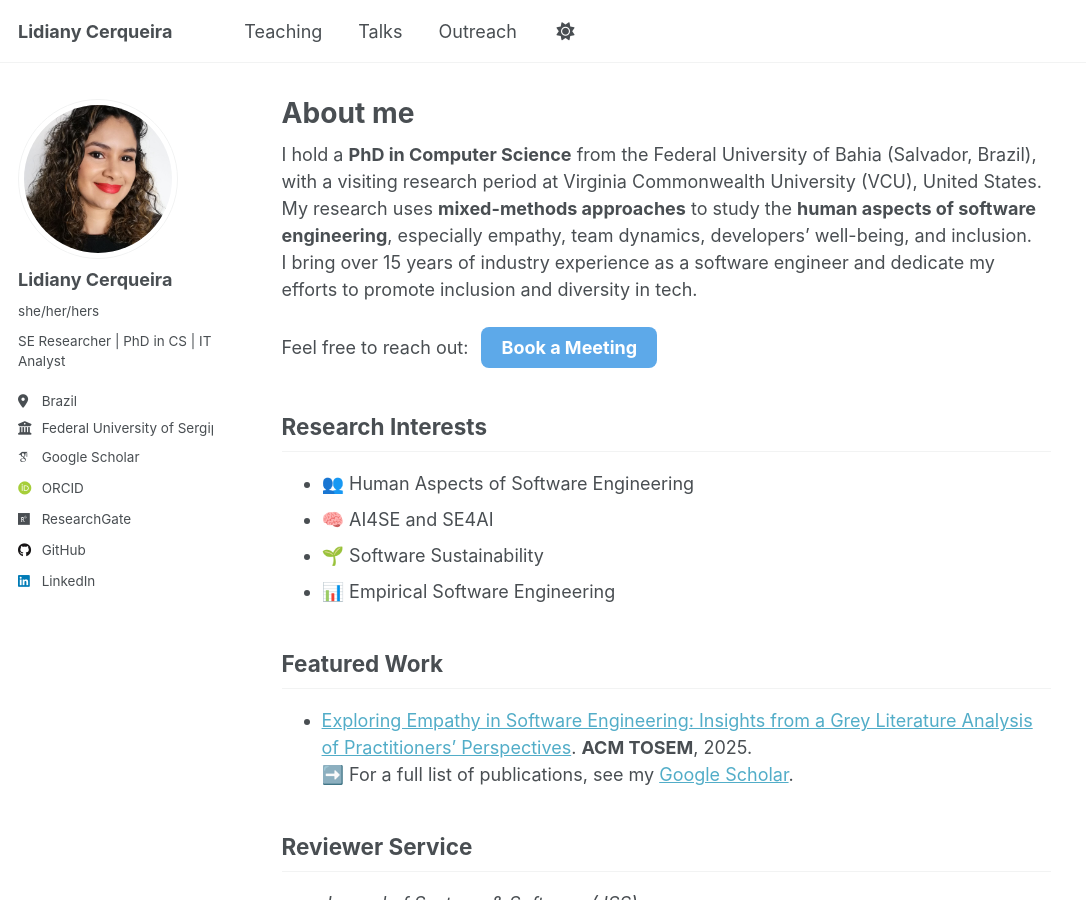
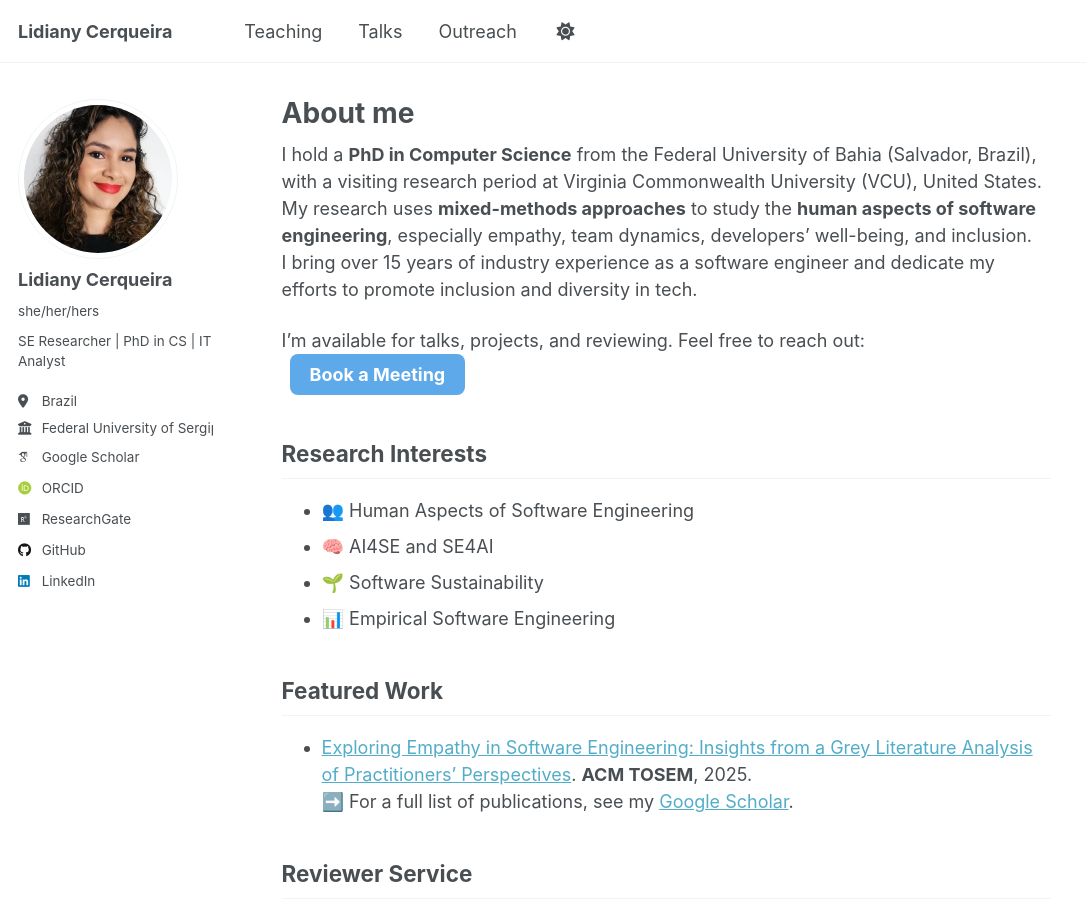
Before and after one commit to lidianycs/lidianycs.github.io, a Jekyll site: the page built from _pages/about.md, in a window 1280 px wide and 900 px high. Shown: the whole window, without its empty margins (0-1086 px from the left). Built offline with Jekyll 4.4.1, drawn with Linux system fonts in a browser that asks for light colours; some web fonts are replaced.

Commit message:
Update about.md

```diff
--- a/_pages/about.md
+++ b/_pages/about.md
@@ -13,7 +13,7 @@ My research uses **mixed-methods approaches** to study the **human aspects of so
 I bring over 15 years of industry experience as a software engineer and dedicate my efforts to promote inclusion and diversity in tech.
 
 <p>
-  Feel free to reach out:
+  I’m available for talks, projects, and reviewing. Feel free to reach out:
   <button onclick="window.open('https://www.calday.me/lidianycs','_blank')"
           style="background-color:#5DA9E9; color:#fff; padding:10px 20px;
                  margin-left:8px; font-weight:bold; border:none;
```
